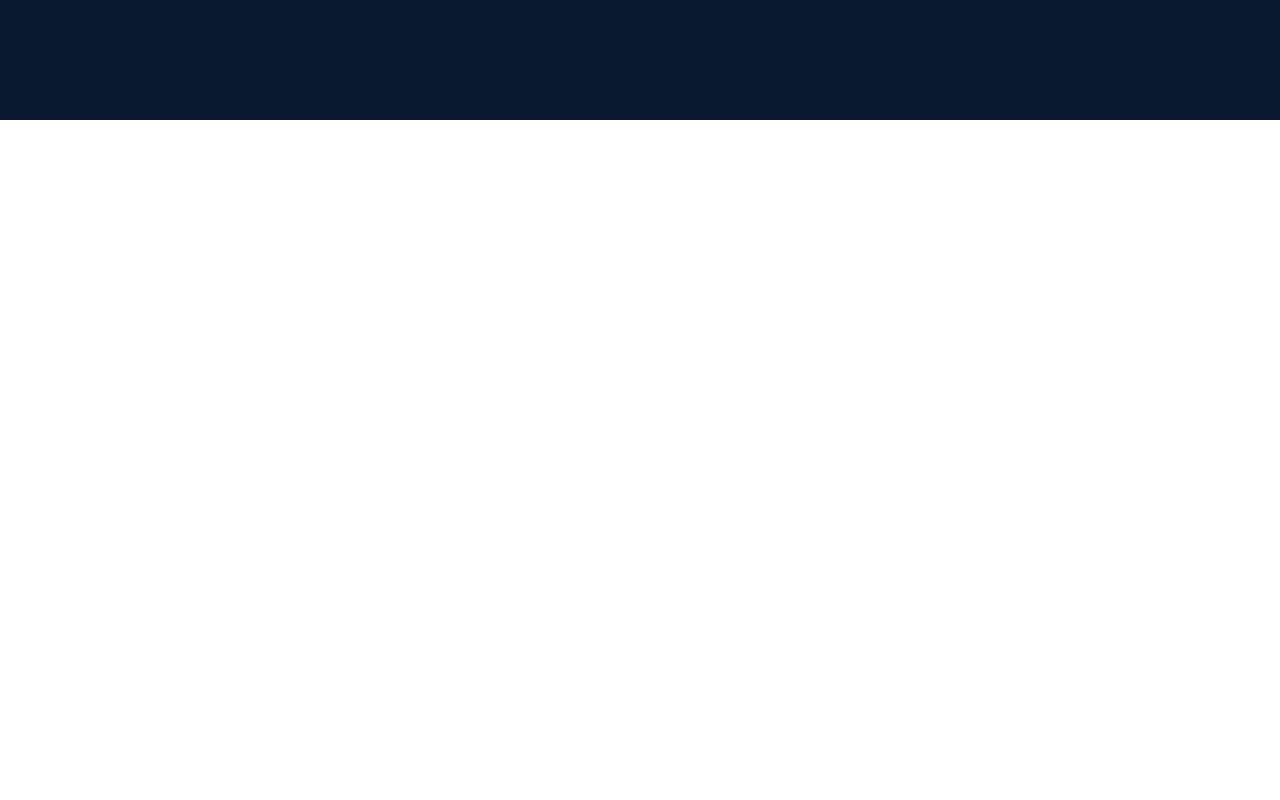
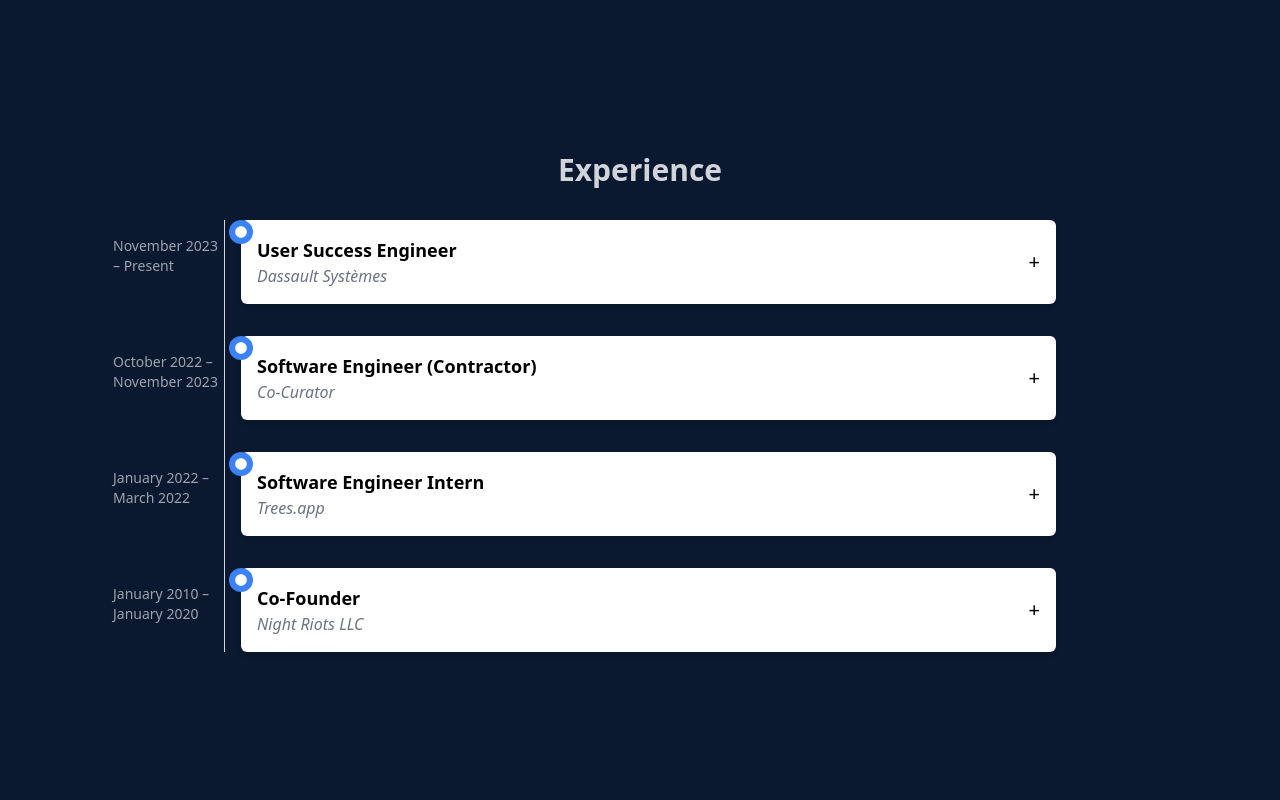
Before and after one commit to mattriots/portfolio, a React (Create React App) app: page / in a window 1280 px wide. Shown: the part 2280-3080 px from the top of the page. Before the commit the page ends 2400 px from the top, so only its background shows below. Built offline with nearby package versions, Linux system fonts and the light colour scheme.

Commit message:
adding some experiences...I wanna make this more fun tho...

```diff
--- a/src/App.js
+++ b/src/App.js
@@ -4,7 +4,7 @@
 import About from './components/About';
 import Skills from './components/Skills';
 import Projects from './components/Projects';
-import ResumePage from './components/ResumePage';
+import Experience from './components/Experience';
 
 function App() {
    const [backgroundColor, setBackgroundColor] = useState('#0a192f');
@@ -14,8 +14,9 @@
          <Navbar setBackgroundColor={setBackgroundColor} />
          <Home />
          <About />
-         {/* <Skills /> */}
          <Projects />
+         <Experience />
+         <Skills />
       </div>
    );
 }
--- a/src/components/About.jsx
+++ b/src/components/About.jsx
@@ -15,9 +15,9 @@
                   <p>Hi. I'm Matt</p>
                </div>
                <div>
-                  <p>I am a Musician turned Software Engineer</p>
+                  <p className='text-2xl pb-4'>I am a Musician turned Software Engineer</p>
                   <p>
-                     I am highly interested in the world of Full Stack Dev and Devops/Cloud Infrastructure.
+                     I am highly interested in the world of Full Stack Development and Devops/Cloud Infrastructure.
                      This is a portfolio site that I built using React and Tailwind CSS.
                      The goal of this page is to showcase my abilities as a developer while also
                      offering a playground for me to experiment with new technologies and projects.
--- /dev/null
+++ b/src/components/Experience.jsx
@@ -0,0 +1,109 @@
+import React, { useState } from 'react';
+import { FaCircle } from 'react-icons/fa';
+
+const experiences = [
+   {
+      role: 'User Success Engineer',
+      company: 'Dassault Systèmes',
+      dates: 'November 2023 – Present',
+      description: [
+         'Applied SQL queries to detect and remove bugs, reducing software downtime by 20%.',
+         'Increased customer feedback by 25% through effective issue resolution.',
+         'Enhanced product usability, reducing customer support calls by 15%.',
+         'Decreased issue resolution time by 30% by providing personalized support.',
+      ],
+   },
+   {
+      role: 'Software Engineer (Contractor)',
+      company: 'Co-Curator',
+      dates: 'October 2022 – November 2023',
+      description: [
+         'Developed custom eCommerce solutions for major clients like SFMOMA and Boarderie.',
+         'Designed 5+ functional and visually stunning Shopify storefronts.',
+         'Integrated APIs and managed a sizable codebase, resolving 100+ merge conflicts.',
+      ],
+   },
+   {
+      role: 'Software Engineer Intern',
+      company: 'Trees.app',
+      dates: 'January 2022 – March 2022',
+      description: [
+         'Programmed 5+ release-ready mobile pages using Google’s Dart and Flutter languages.',
+         'Implemented agile methodologies and Jira software, improving project delivery time by 20%.',
+         'Collaborated with senior developers on 2 multi-sprint development projects, actively contributing to the version control process with 20+ commits on GitHub.',
+      ],
+   },
+   {
+      role: 'Co-Founder',
+      company: 'Night Riots LLC',
+      dates: 'January 2010 – January 2020',
+      description: [
+         'Established Night Riots as a successful alternative rock band, selling 50,000 records worldwide.',
+         'Planned and executed 10 national/international tours with teams of up to 50 people.',
+         'Coordinated financial flow between band, manager, employees, and label, maintaining profitability throughout a 10-year period.',
+      ],
+   },
+];
+
+const ExperienceTimeline = () => {
+   const [openCard, setOpenCard] = useState(null);
+
+   const handleToggle = (index) => {
+      setOpenCard(openCard === index ? null : index);
+   };
+
+   return (
+      <div name="experience" className="w-full h-screen bg-inherit text-gray-300">
+         <div className="max-w-4xl mx-auto p-8">
+            <h1 className="text-3xl font-bold text-center mb-8">Experience</h1>
+            <div className="relative border-l border-gray-300">
+               {experiences.map((experience, index) => (
+                  <div key={index} className="mb-8 ml-4 bg-white rounded-md text-black relative">
+                     {/* Display Dates on the Left */}
+                     <div className="hidden md:block md:absolute -left-32 top-4 text-gray-400 text-sm w-28">
+                        {experience.dates}
+                     </div>
+
+                     {/* Timeline Marker */}
+                     <div className="absolute -left-3 w-6 h-6 rounded-full bg-blue-500 flex items-center justify-center">
+                        <FaCircle className="text-white" size={12} />
+                     </div>
+
+                     {/* Experience Card */}
+                     <div
+                        className={`p-4 rounded-lg shadow-md cursor-pointer hover:bg-opacity-50 transition duration-300 ${
+                           openCard === index ? 'bg-opacity-50' : ''
+                        }`}
+                        onClick={() => handleToggle(index)}>
+                        <div className="flex justify-between items-center">
+                           <div>
+                              <h2 className="text-lg font-bold">{experience.role}</h2>
+                              <p className="italic text-gray-500">{experience.company}</p>
+                           </div>
+                           <div>
+                              {openCard === index ? (
+                                 <span className="text-xl">−</span>
+                              ) : (
+                                 <span className="text-xl">+</span>
+                              )}
+                           </div>
+                        </div>
+                        {openCard === index && (
+                           <div className="mt-4">
+                              <ul className="list-disc pl-5 space-y-2 text-sm text-gray-600">
+                                 {experience.description.map((desc, i) => (
+                                    <li key={i}>{desc}</li>
+                                 ))}
+                              </ul>
+                           </div>
+                        )}
+                     </div>
+                  </div>
+               ))}
+            </div>
+         </div>
+      </div>
+   );
+};
+
+export default ExperienceTimeline;
--- a/src/components/Navbar.jsx
+++ b/src/components/Navbar.jsx
@@ -21,7 +21,11 @@
       <div className="fixed w-full h-[80px] flex justify-between items-center px-4 bg-[#0a192f] text-gray-300 z-10">
          <div>
             <Link to="home" smooth={true} duration={500}>
-               <img src={Logo} alt="logo" className="w-14 rounded-md" />
+               <img
+                  src={Logo}
+                  alt="logo"
+                  className="w-14 rounded-md hover:translate-x-1 hover:translate-y-1 hover:scale-110 duration-500"
+               />
             </Link>
          </div>
          {/* Top Right Menu */}
--- a/src/components/Projects.jsx
+++ b/src/components/Projects.jsx
@@ -30,7 +30,7 @@
                            href="https://www.nightriots.com/"
                            target="_blank"
                            rel="noopener noreferrer">
-                           <button className="text-center rounded-lg px-4 py-3 m-2 bg-white text-gray-700 font-bold text-lg">
+                           <button className="text-center rounded-lg px-4 py-3 m-2 bg-white text-gray-700 font-bold text-lg hover:scale-110 duration-500">
                               Link
                            </button>
                         </a>
@@ -38,7 +38,7 @@
                            href="https://github.com/mattriots/nightriots"
                            target="_blank"
                            rel="noopener noreferrer">
-                           <button className="text-center rounded-lg px-4 py-3 m-2 bg-white text-gray-700 font-bold text-lg">
+                           <button className="text-center rounded-lg px-4 py-3 m-2 bg-white text-gray-700 font-bold text-lg hover:scale-110 duration-500">
                               Code
                            </button>
                         </a>
@@ -54,7 +54,7 @@
                      <span className="text-2xl font-bold text-white tracking-wider">Portfolio</span>
                      <div className="pt-8 text-center">
                         <a href="/">
-                           <button className="text-center rounded-lg px-4 py-3 m-2 bg-white text-gray-700 font-bold text-lg">
+                           <button className="text-center rounded-lg px-4 py-3 m-2 bg-white text-gray-700 font-bold text-lg hover:scale-110 duration-500">
                               Link
                            </button>
                         </a>
@@ -62,7 +62,7 @@
                            href="https://github.com/mattriots/portfolio"
                            target="_blank"
                            rel="noopener noreferrer">
-                           <button className="text-center rounded-lg px-4 py-3 m-2 bg-white text-gray-700 font-bold text-lg">
+                           <button className="text-center rounded-lg px-4 py-3 m-2 bg-white text-gray-700 font-bold text-lg hover:scale-110 duration-500">
                               Code
                            </button>
                         </a>
```
